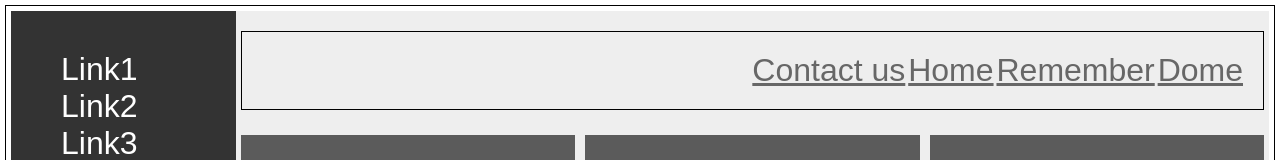
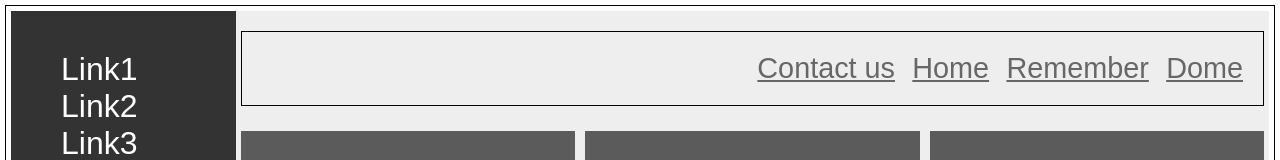
Before and after one commit to Naby-04/layout-flexbox--2, a plain HTML site: page index.html in a window 1280 px wide. Shown: the top 160 px of the page. Drawn offline with Linux system fonts and the light colour scheme.

Commit message:
Update style.css

```diff
--- a/style.css
+++ b/style.css
@@ -107,6 +107,7 @@ h1 {
 }
 @media screen and (min-width: 1200px) {
   nav ul li a {
-    font-size: 2rem;
+    font-size: 1.8rem;
+    margin-left: 5px;
   }
 }
```
